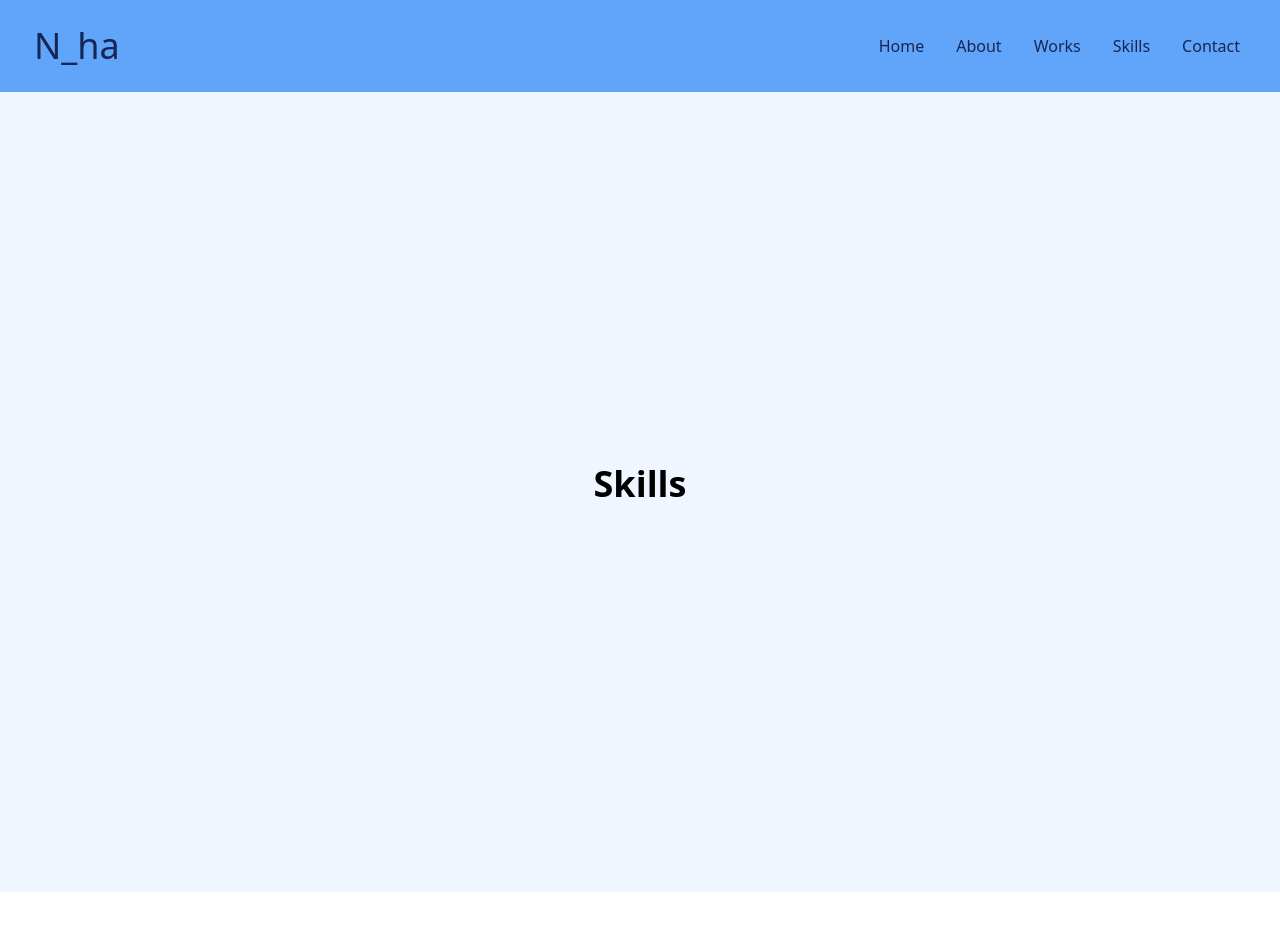
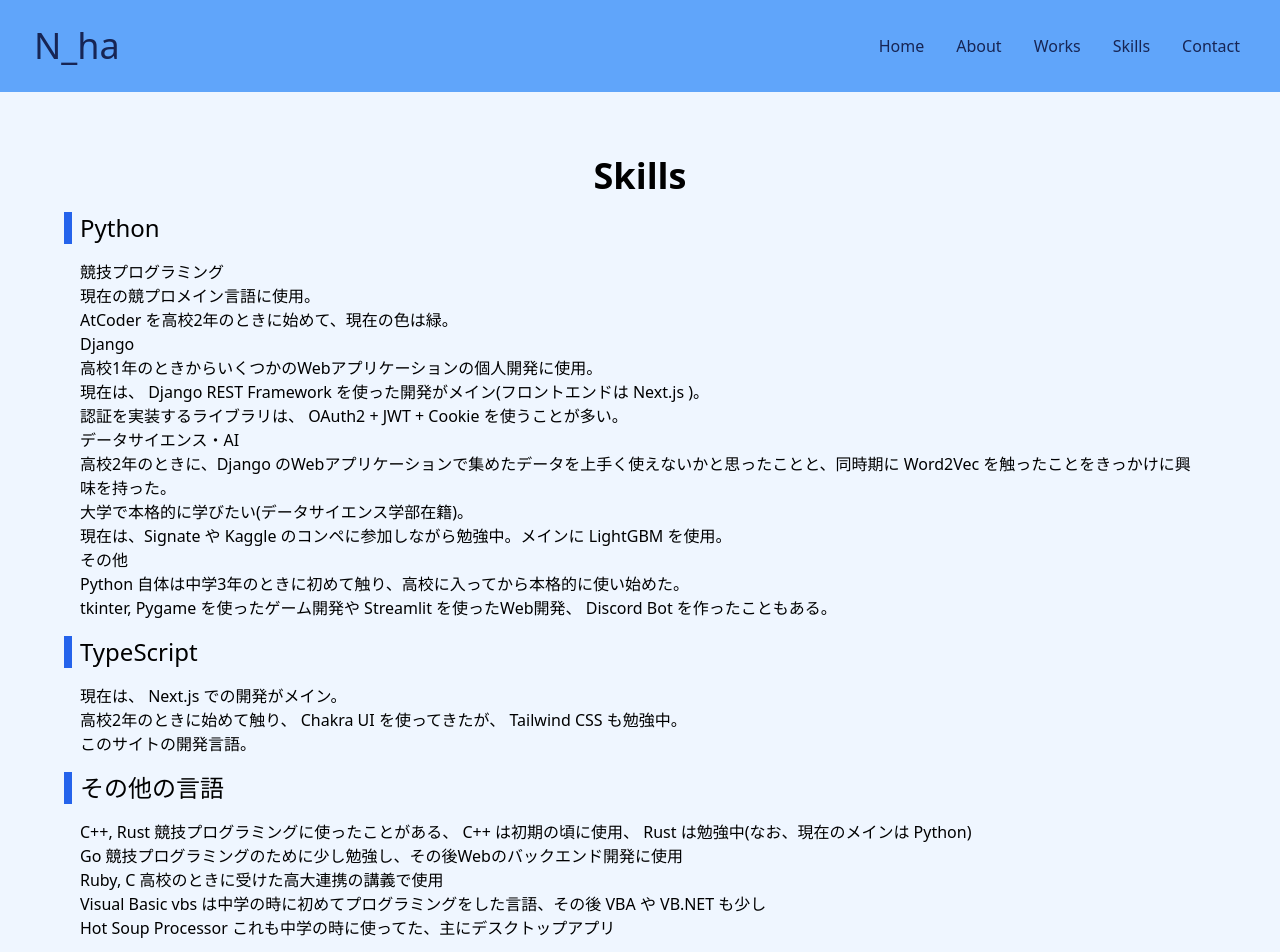
Before and after one commit to N-ha-1050/portfolio, a Next.js app: page /skills in a window 1280 px wide. Shown: the top 952 px of the page. Before the commit the page ends 892 px from the top, so only its background shows below. Built offline with nearby package versions, Linux system fonts and the light colour scheme.

Commit message:
skills の内容を追加

```diff
--- a/src/pages/skills.tsx
+++ b/src/pages/skills.tsx
@@ -1,3 +1,4 @@
+import { Section } from "@/components/ui/Section"
 import { SetInline } from "@/components/ui/SetInline"
 import { Title } from "@/components/ui/Title"
 import { NextPage } from "next"
@@ -5,6 +6,76 @@ import { NextPage } from "next"
 const Skills: NextPage = () => (
     <SetInline>
         <Title>Skills</Title>
+        <Section>Python</Section>
+        <p className="m-4">
+            <span>競技プログラミング</span>
+            <br />
+            現在の競プロメイン言語に使用。
+            <br />
+            AtCoder を高校2年のときに始めて、現在の色は緑。
+            <br />
+            <span>Django</span>
+            <br />
+            高校1年のときからいくつかのWebアプリケーションの個人開発に使用。
+            <br />
+            現在は、 Django REST Framework を使った開発がメイン(フロントエンドは
+            Next.js )。
+            <br />
+            認証を実装するライブラリは、 OAuth2 + JWT + Cookie
+            を使うことが多い。
+            <br />
+            <span>データサイエンス・AI</span>
+            <br />
+            高校2年のときに、Django
+            のWebアプリケーションで集めたデータを上手く使えないかと思ったことと、同時期に
+            Word2Vec を触ったことをきっかけに興味を持った。
+            <br />
+            大学で本格的に学びたい(データサイエンス学部在籍)。
+            <br />
+            現在は、Signate や Kaggle のコンペに参加しながら勉強中。メインに
+            LightGBM を使用。
+            <br />
+            <span>その他</span>
+            <br />
+            Python
+            自体は中学3年のときに初めて触り、高校に入ってから本格的に使い始めた。
+            <br />
+            tkinter, Pygame を使ったゲーム開発や Streamlit を使ったWeb開発、
+            Discord Bot を作ったこともある。
+        </p>
+        <Section>TypeScript</Section>
+        <p className="m-4">
+            現在は、 Next.js での開発がメイン。
+            <br />
+            高校2年のときに始めて触り、 Chakra UI を使ってきたが、 Tailwind CSS
+            も勉強中。
+            <br />
+            このサイトの開発言語。
+        </p>
+        <Section>その他の言語</Section>
+        <ul className="m-4">
+            <li>
+                <span>C++, Rust</span> 競技プログラミングに使ったことがある、
+                C++ は初期の頃に使用、 Rust は勉強中(なお、現在のメインは
+                Python)
+            </li>
+            <li>
+                <span>Go</span>{" "}
+                競技プログラミングのために少し勉強し、その後Webのバックエンド開発に使用
+            </li>
+            <li>
+                <span>Ruby, C</span> 高校のときに受けた高大連携の講義で使用
+            </li>
+            <li>
+                <span>Visual Basic</span> vbs
+                は中学の時に初めてプログラミングをした言語、その後 VBA や VB.NET
+                も少し
+            </li>
+            <li>
+                <span>Hot Soup Processor</span>{" "}
+                これも中学の時に使ってた、主にデスクトップアプリ
+            </li>
+        </ul>
     </SetInline>
 )
 
```
